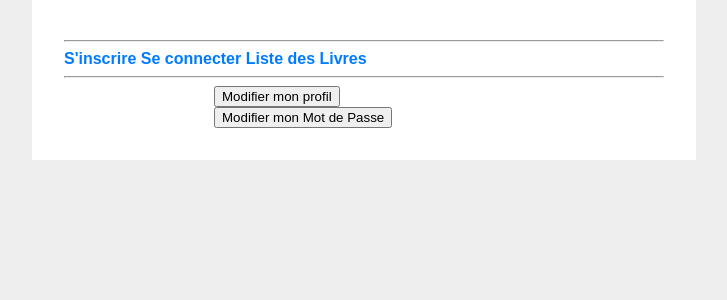
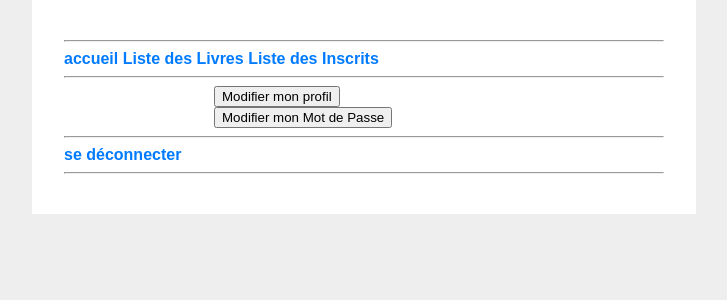
Before and after one commit to Nico180803/Projet2PHP, a PHP site: page /profil.php in a window 1280 px wide. Shown: the top 300 px of the page, without its empty margins (276-1003 px from the left). Run offline with PHP 8.4, Linux system fonts and the light colour scheme; the visitor is signed in with stand-in values (Sample User, id 1); tables that the repository leaves empty or names only in its code hold one stand-in row (values such as "Sample post").

Commit message:
fix: resolution du probleme de la liste dans les profil

```diff
--- a/index.php
+++ b/index.php
@@ -22,6 +22,7 @@ if (isset($_SESSION['nom'])){
 <hr>
 <?php
 if (isset($_SESSION['nom'])){
+    echo '<a href="profil.php">Mon profil</a>';
     echo '<a href="Gestion/gestionDeconnexion.php">se déconnecter</a>';
 } else{
     echo '<a href="inscription.php">S\'inscrire</a>';
--- a/profil.php
+++ b/profil.php
@@ -1,9 +1,14 @@
 <?php
 session_start();
+if (!isset($_SESSION['nom'])){
+    header("location:index.php");
+}
 $bdd = new PDO('mysql:host=localhost;dbname=mls_projet2;charset=utf8','root','');
-//MODIFIER REQUETE POUR PAS AVOIR MDP
-$requete = $bdd->prepare('SELECT * FROM inscrit');
-$requete->execute();
+
+$requete = $bdd->prepare('SELECT * FROM inscrit WHERE id_inscrit = :inscrit');
+$requete->execute(array(
+        'inscrit' => $_SESSION['id_inscrit']
+));
 $info = $requete->fetch();
 $requete->closeCursor();
 ?>
@@ -16,9 +21,9 @@ $requete->closeCursor();
 </head>
 <body>
 <hr>
-<a href="inscription.php">S'inscrire</a>
-<a href="connexion.php">Se connecter</a>
+<a href="index.php">accueil</a>
 <a href="listeLivres.php">Liste des Livres</a>
+<a href="ListeInscrit.php">Liste des Inscrits</a>
 <hr>
 <?php
 if(!isset($_POST['modifier'])){
@@ -106,5 +111,8 @@ if (isset($_POST['modifierMotDePasse'])) {
 <?php
 }
 ?>
+<hr>
+<a href="Gestion/gestionDeconnexion.php">se déconnecter</a>
+<hr>
 </body>
 </html>
```
